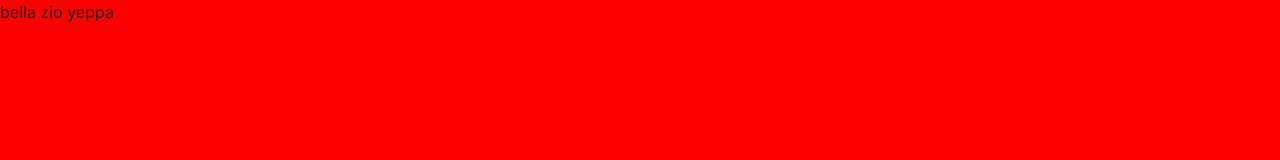
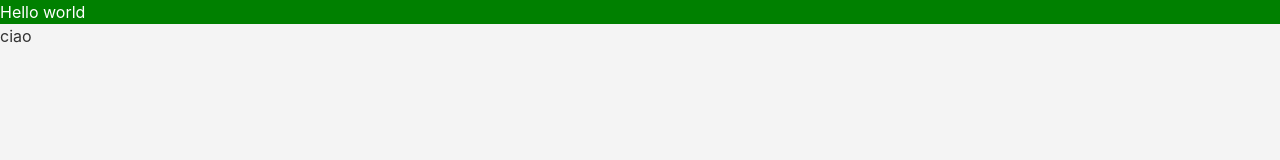
Before and after one commit to 93lucasp/css-gulp, a website: page src/index.html in a window 1280 px wide. Drawn offline with nearby package versions, Linux system fonts and the light colour scheme; files that its build step writes are made by us from their sources.

Commit message:
ready to be cloned

```diff
--- /dev/null
+++ b/src/assets/css/files/_element1.scss
@@ -0,0 +1,4 @@
+.element1 {
+    background-color:green;
+    color: #fff;
+}
--- a/src/assets/css/files/_reset.scss
+++ b/src/assets/css/files/_reset.scss
@@ -1,4 +1,6 @@
-body {
-    background-color: red;
-    display: flex;
+body,html {
+    background-color: #f4f4f4;
+    color: #333;
+    padding: 0;
+    margin: 0;
 }
--- a/src/assets/css/main.scss
+++ b/src/assets/css/main.scss
@@ -1,2 +1,4 @@
+
 @import "files/vendors";
 @import "files/reset";
+@import "files/element1";
--- a/src/index.html
+++ b/src/index.html
@@ -5,9 +5,13 @@
     <meta name="viewport" content="width=device-width, initial-scale=1.0">
     <meta http-equiv="X-UA-Compatible" content="ie=edge">
     <title>Document</title>
-    <link rel="stylesheet" href="./assets/css/main.css">
+    <link rel="stylesheet" href="./assets/css/main.min.css">
 </head>
 <body>
-    bella zio yeppa
+    <div class="element1">
+            Hello world
+    </div>
+    ciao
+
 </body>
 </html>
```
